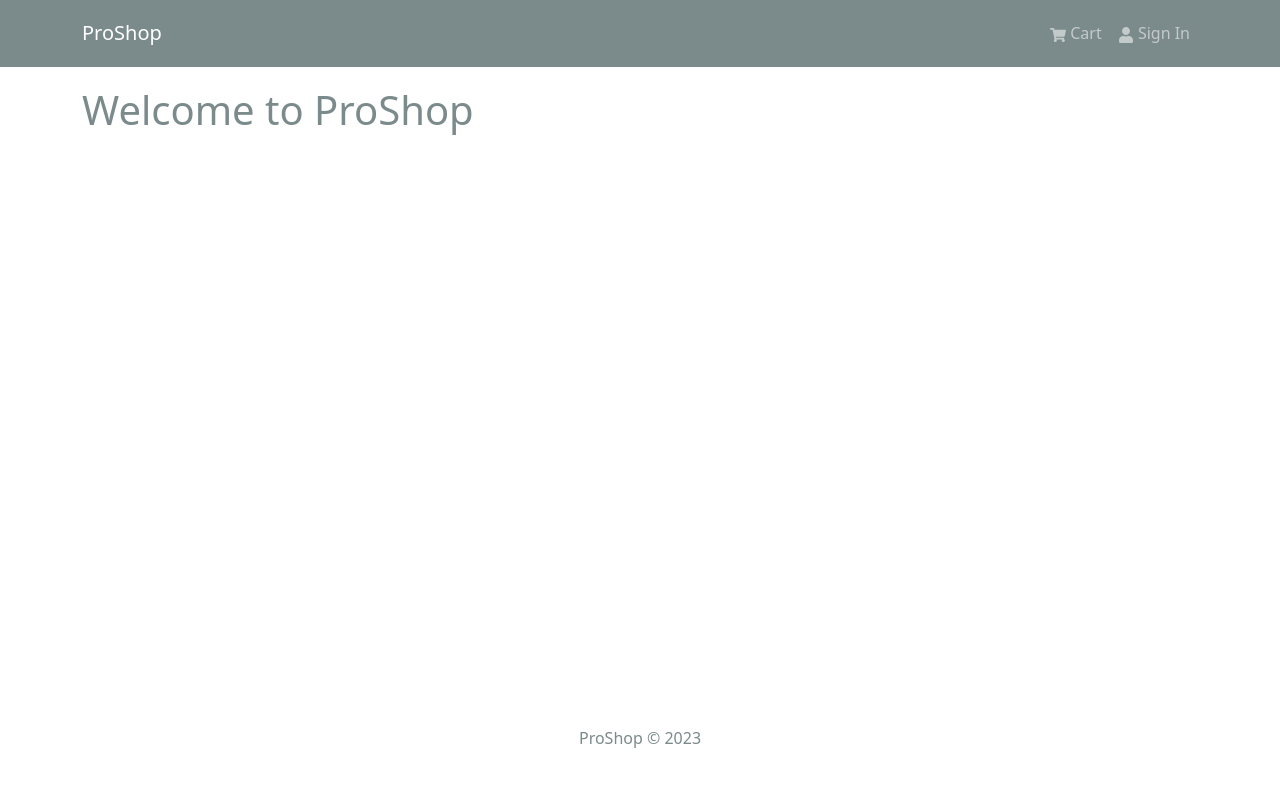
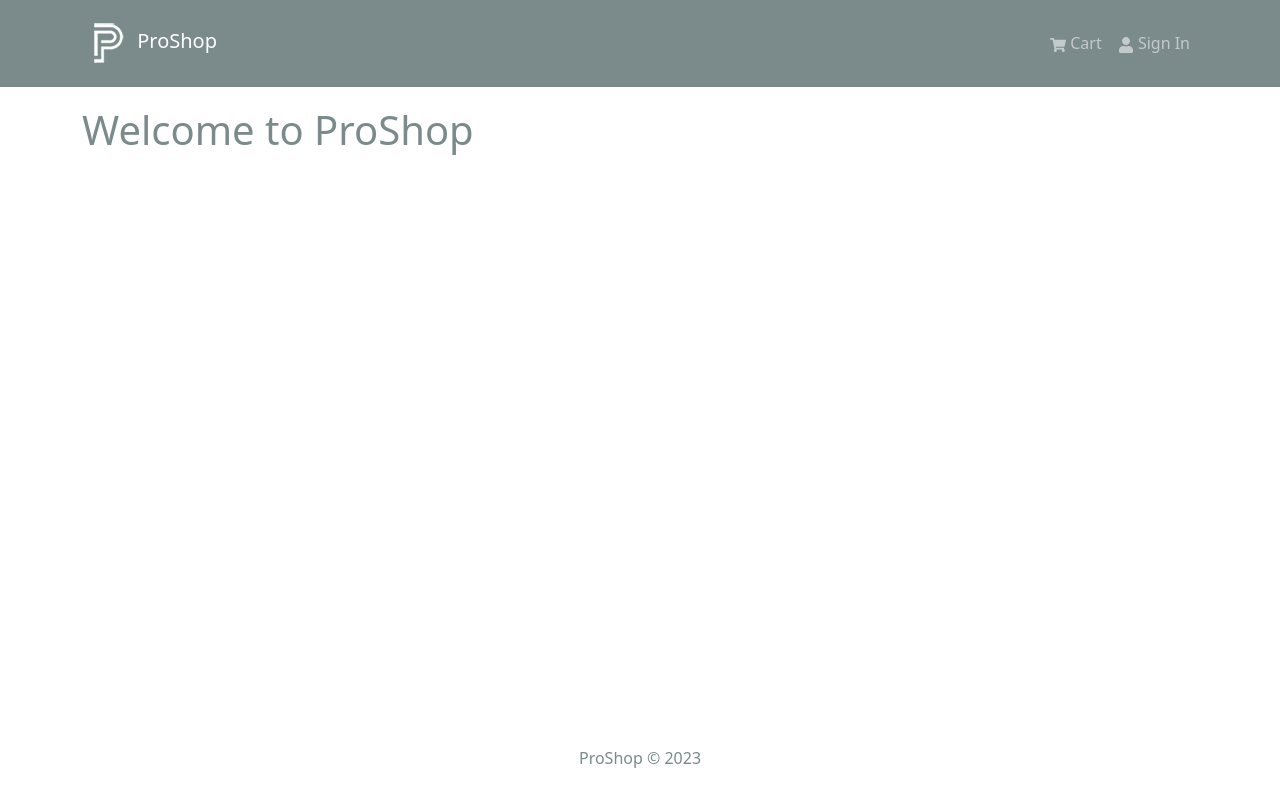
Before and after one commit to prahladinala/proshop-mern-stack, a React (Create React App) app in the folder frontend/: page / in a window 1280 px wide. Shown: the top 802 px of the page. Built offline with nearby package versions, Linux system fonts and the light colour scheme.

Commit message:
Header Updated With Logo

```diff
--- a/frontend/public/index.html
+++ b/frontend/public/index.html
@@ -24,7 +24,7 @@
       work correctly both with client-side routing and a non-root public URL.
       Learn how to configure a non-root public URL by running `npm run build`.
     -->
-    <title>React App</title>
+    <title>Welcome to ProShop</title>
   </head>
   <body>
     <noscript>You need to enable JavaScript to run this app.</noscript>
--- a/frontend/src/components/Header.jsx
+++ b/frontend/src/components/Header.jsx
@@ -1,12 +1,15 @@
 import {Navbar, Nav, Container} from 'react-bootstrap'
 import { FaShoppingCart, FaUser } from 'react-icons/fa';
+import logo from '../assets/logo.png'
 
 const Header = () => {
   return (
     <header>
         <Navbar bg="dark" variant='dark' expand="lg" collapseOnSelect>
             <Container>
-                <Navbar.Brand href='/'>ProShop</Navbar.Brand>
+                <Navbar.Brand href='/'>
+                    <img src={logo} alt="Pro Shop"/> ProShop
+                </Navbar.Brand>
                 <Navbar.Toggle aria-controls='basic-navbar-nav' />
                 <Navbar.Collapse id='basic-navbar-nav'>
                     <Nav className="ms-auto">
```
